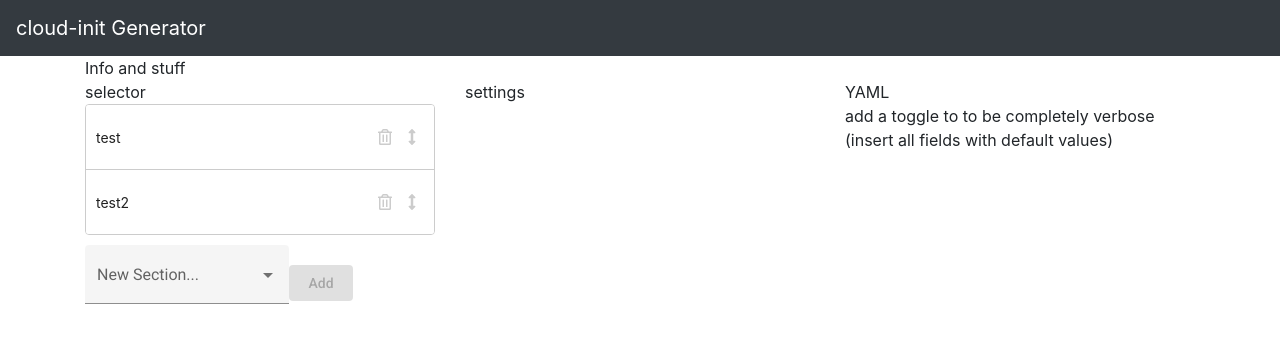
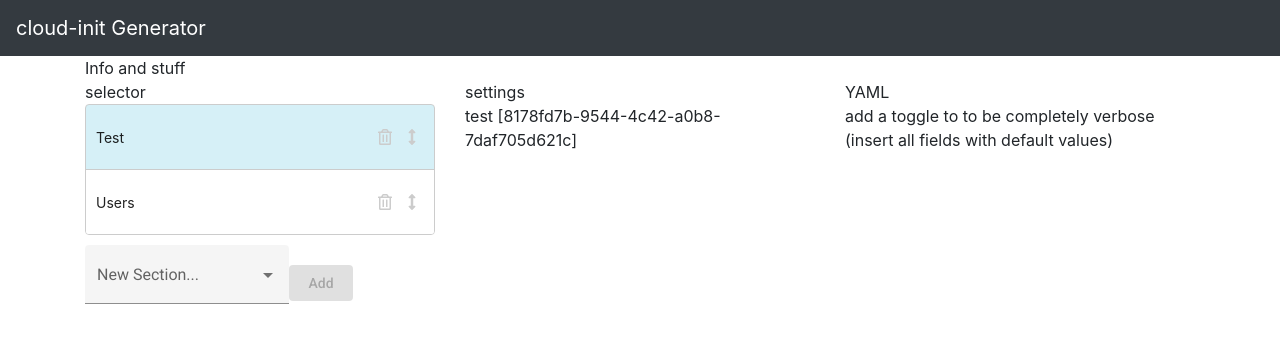
Before and after one commit to jhollowe-archive/cloud-init-gen, an Angular app: page / in a window 1280 px wide. Shown: the top 340 px of the page. Built offline with nearby package versions, Linux system fonts and the light colour scheme.

Commit message:
Add stub editor and complete section list

```diff
--- a/src/app/app.component.html
+++ b/src/app/app.component.html
@@ -8,10 +8,12 @@
   <div class="row">
     <div class="col">
       selector
-      <app-section-list [sections]="sections" [types]="types" (newSection)="addNewSection($event)"></app-section-list>
+      <app-section-list [sections]="sections" [types]="types" (newSection)="addNewSection($event)" (selectSection)="openSection($event)" (deleteSection)="deleteSection($event)"
+                        [editingSection]="editingSection"></app-section-list>
     </div>
     <div class="col">
       settings
+      <app-section-editor *ngIf="editingSection" [section]="editingSection" (saveSection)="saveSection($event)"></app-section-editor>
     </div>
     <div class="col">
       YAML<br>
--- a/src/app/app.component.ts
+++ b/src/app/app.component.ts
@@ -8,8 +8,9 @@ import { Section, UsersSection } from './datatype/datatypes';
 })
 export class AppComponent {
 
-  sections = [new Section("test", ["all"]), new Section("test2", ["asdf"])];
+  sections = [new Section("test", ["all"]), new UsersSection()];
   types = ["users", "groups", "apt"]; // TODO somehow dynamically pull types of all available sections
+  editingSection: Section | undefined = this.sections[0];
 
   addNewSection(type: string) {
     // TODO create a section of the appropriate type
@@ -21,13 +22,27 @@ export class AppComponent {
       section = new Section(type, ["all"]);
     }
     this.sections.push(section);
-    this.openSection(section);
+    this.openSection(section.getUuid());
   }
 
-  openSection(s: Section) {
-    // TODO give the section editor this section
-    console.log("opening editor for section", s);
+  openSection(s: string) {
+    this.editingSection = this.sections.find(value => value.getUuid() == s);
 
-    // TODO check for changes a nd prompt to save pending editor changes
+    // TODO check for changes and prompt to save pending editor changes
+  }
+
+  saveSection(s: Section) {
+    // TODO update section in sections array (use uuid to target)
+    console.log("saving...", s)
+  }
+
+  deleteSection(s: string) {
+    // remove element
+    this.sections = this.sections.filter(val => val.getUuid() != s);
+
+    // readjust the currently editing section
+    if (this.editingSection?.getUuid() == s) {
+      this.editingSection = this.sections.length > 0 ? this.sections[0] : undefined;
+    }
   }
 }
--- a/src/app/app.module.ts
+++ b/src/app/app.module.ts
@@ -8,12 +8,14 @@ import { SectionListComponent } from './section-list/section-list.component';
 import { DragDropModule } from '@angular/cdk/drag-drop';
 import { MatSelectModule } from '@angular/material/select';
 import { MatButtonModule } from '@angular/material/button';
+import { SectionEditorComponent } from './section-editor/section-editor.component';
 
 @NgModule({
   declarations: [
     AppComponent,
     HeaderComponent,
-    SectionListComponent
+    SectionListComponent,
+    SectionEditorComponent
   ],
   imports: [
     BrowserModule,
--- /dev/null
+++ b/src/app/section-editor/section-editor.component.html
@@ -0,0 +1,3 @@
+<div *ngIf="section">
+  {{section.getType()}} [{{section.getUuid()}}]
+</div>
--- a/src/app/section-list/section-list.component.html
+++ b/src/app/section-list/section-list.component.html
@@ -1,9 +1,9 @@
 <div cdkDropList class="section-list" (cdkDropListDropped)="drop($event)">
-  <div class="section-list-box" *ngFor="let section of sections" cdkDrag cdkDragLockAxis="y">
-    {{section.getType()}}
-    <!-- TODO push up order changes to main component -->
+  <div class="section-list-box" *ngFor="let section of sections" cdkDrag cdkDragLockAxis="y" (click)="select($event, section.getUuid())"
+       [ngClass]="{'current-section': editingUuid == section.getUuid()}">
+    <span>{{section.getType() | titlecase}}</span>
     <div class="box-controls">
-      <div class="cursor-pointer" (click)="deleteSection($event)">
+      <div class="cursor-pointer" (click)="delete(section.getUuid())">
         <i class="far fa-trash-alt"></i>
       </div>
       <div class="cursor-grab" cdkDragHandle>
@@ -23,5 +23,5 @@
     </mat-select>
   </mat-form-field>
   <!-- TODO style this to be vertically centered and right aligned -->
-  <button mat-raised-button [disabled]="!selectedType" (click)="addSection()">Add</button>
+  <button mat-raised-button [disabled]="!selectedType" (click)="add()">Add</button>
 </div>
--- a/src/app/section-list/section-list.component.scss
+++ b/src/app/section-list/section-list.component.scss
@@ -19,6 +19,14 @@
   box-sizing: border-box;
   background: white;
   font-size: 14px;
+
+  span{
+    cursor: pointer;
+  }
+}
+
+.current-section{
+  background-color: rgba(35, 174, 209, 0.185);
 }
 
 .box-controls{
--- a/src/app/section-list/section-list.component.ts
+++ b/src/app/section-list/section-list.component.ts
@@ -9,20 +9,33 @@ import { CdkDragDrop, moveItemInArray } from '@angular/cdk/drag-drop';
 })
 export class SectionListComponent {
 
+  @Output() newSection = new EventEmitter<string>();
+  @Output() selectSection = new EventEmitter<string>();
+  @Output() deleteSection = new EventEmitter<string>();
   @Input() sections!: Array<Section>;
   @Input() types!: Array<string>;
-  @Output() newSection = new EventEmitter<string>();
-  @Output() removeSection = new EventEmitter<Section>();
+  editingUuid!: string;
+
+  @Input()
+  set editingSection(s: Section | undefined) {
+    this.editingUuid = (s) ? s.getUuid() : "";
+  }
 
   selectedType!: string;
 
-  addSection() {
-    console.debug("adding new section of type", this.selectedType);
+  add() {
     this.newSection.emit(this.selectedType);
   }
 
-  deleteSection(event: MouseEvent) {
-    console.log("removing section", event);
+  select(event: MouseEvent, uuid: string) {
+    // only select if this event is not from an element in the box controls
+    if (event.target && !((event.target as Element).closest(".box-controls"))) {
+      this.selectSection.emit(uuid)
+    }
+  }
+
+  delete(uuid: string) {
+    this.deleteSection.emit(uuid)
   }
 
   drop(event: CdkDragDrop<string[]>) {
--- a/src/app/utils.ts
+++ b/src/app/utils.ts
@@ -4,7 +4,6 @@ import { Section, SectionData } from './datatype/section';
 
 // Decorator for section properties
 export function propertyData(default_value: any, description: string, optional: boolean = true) {
-  console.log("here")
   return function (target: SectionData, propertyKey: string) {
     let newProp = new Property(propertyKey, default_value, description, optional);
     target.addPropertyData(newProp);
```
Also changed, not shown: src/app/section-editor/section-editor.component.ts (added, +15 -0 lines), src/app/section-editor/section-editor.component.scss (added), 1 other file (tests, documents, lock files or other folders).
